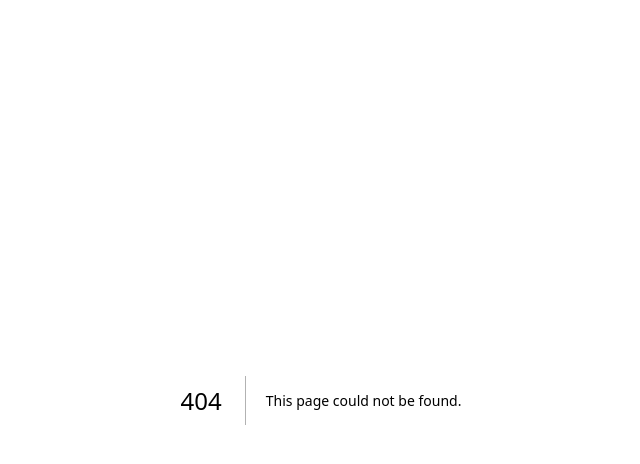
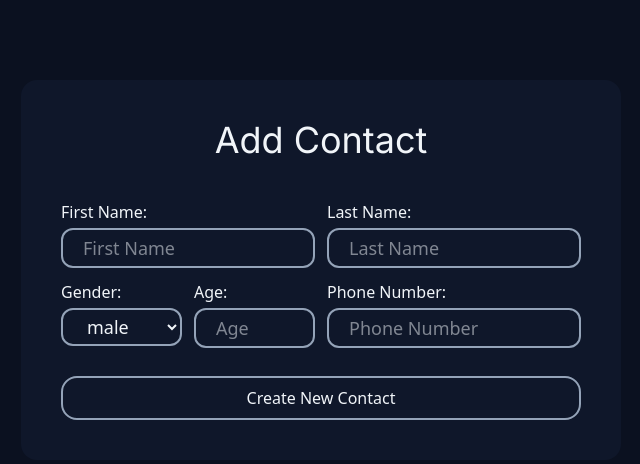
Before and after one commit to soheil9685/contact-list, a Next.js app: page /add-contact in a window 1280 px wide. Before the commit this address had no page. Shown: the top 464 px of the page, without its empty margins (319-959 px from the left). Built offline with nearby package versions, Linux system fonts and the light colour scheme.

Commit message:
Design add contact page

```diff
--- a/Components/Navbar/Navbar.js
+++ b/Components/Navbar/Navbar.js
@@ -1,4 +1,4 @@
-import { ContactRound, House, X } from "lucide-react";
+import { ContactRound, House, Plus, X } from "lucide-react";
 import { useState } from "react";
 
 export default function Navbar() {
@@ -26,6 +26,12 @@ export default function Navbar() {
                         </span>
 
                     </a>
+                    <a className={`text-[#94A3B8] hover:text-[#F1F5F9] hover:text-shadow-lg/10 hover:text-shadow-[#F1F5F9] duration-300 inter text-md flex gap-2`} href="/add-contact">
+                        <Plus />
+                        <span className={`${isOpen ? " " : "hidden"}`}>
+                            Add Contact
+                        </span>
+                    </a>
                 </div>
             </div>
         </nav>
--- /dev/null
+++ b/pages/add-contact/index.js
@@ -0,0 +1,46 @@
+export default function AddContact() {
+    return (
+        <section className="w-full h-screen flex flex-col items-center pt-20">
+            <div className="bg-[#0F172A] px-10 py-10 rounded-2xl">
+                <h1 className="text-[#F1F5F9] text-4xl inter text-center mb-10">Add Contact</h1>
+                <form className="w-130 grid grid-cols-4 gap-3">
+                    {/* First Name */}
+                    <div className="col-span-2">
+                        <label className="block text-[#F1F5F9] mb-1">First Name:</label>
+                        <input className="border-2 border-[#94A3B8] text-lg text-[#F1F5F9] px-5 py-1 rounded-xl w-full" type="text" placeholder="First Name" />
+                    </div>
+
+
+                    {/* Last Name */}
+                    <div className="col-span-2">
+                        <label className="block text-[#F1F5F9] mb-1">Last Name:</label>
+                        <input className="border-2 border-[#94A3B8] text-lg text-[#F1F5F9] px-5 py-1 rounded-xl w-full" type="text" placeholder="Last Name" />
+                    </div>
+
+                    {/* Gender */}
+                    <div className="col-span-1">
+                        <label className="block text-[#F1F5F9] mb-1">Gender:</label>
+                        <select className="border-2 border-[#94A3B8] text-lg text-[#F1F5F9] px-5 py-1 rounded-xl w-full">
+                            <option value="male">male</option>
+                            <option value="female">female</option>
+                        </select>
+                    </div>
+
+                    {/* Age */}
+                    <div className="col-span-1">
+                        <label className="block text-[#F1F5F9] mb-1">Age:</label>
+                        <input className="border-2 border-[#94A3B8] text-lg text-[#F1F5F9] px-5 py-1 rounded-xl w-full" type="number" placeholder="Age" />
+                    </div>
+
+                    {/* Phone Number */}
+                    <div className="col-span-2">
+                        <label className="block text-[#F1F5F9] mb-1">Phone Number:</label>
+                        <input className="border-2 border-[#94A3B8] text-lg text-[#F1F5F9] px-5 py-1 rounded-xl w-full" type="text" placeholder="Phone Number" />
+                    </div>
+
+                    <button className="col-span-4 border-2 border-[#94A3B8] text-[#F1F5F9] py-2 mt-4 rounded-2xl hover:text-[#0F172A] hover:bg-[#94A3B8] duration-300"> Create New Contact </button>
+                </form>
+            </div>
+        </section>
+    )
+}
```
